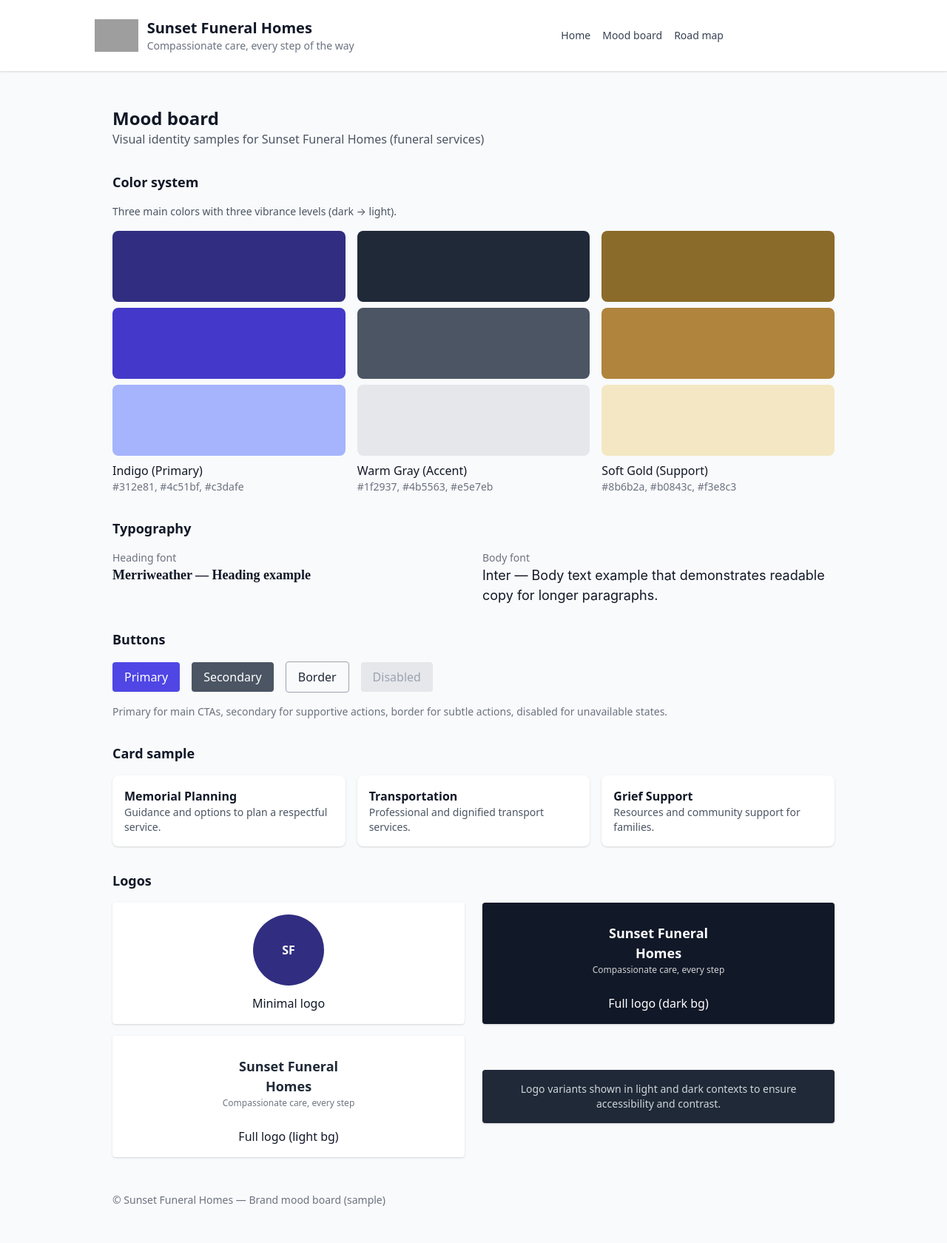
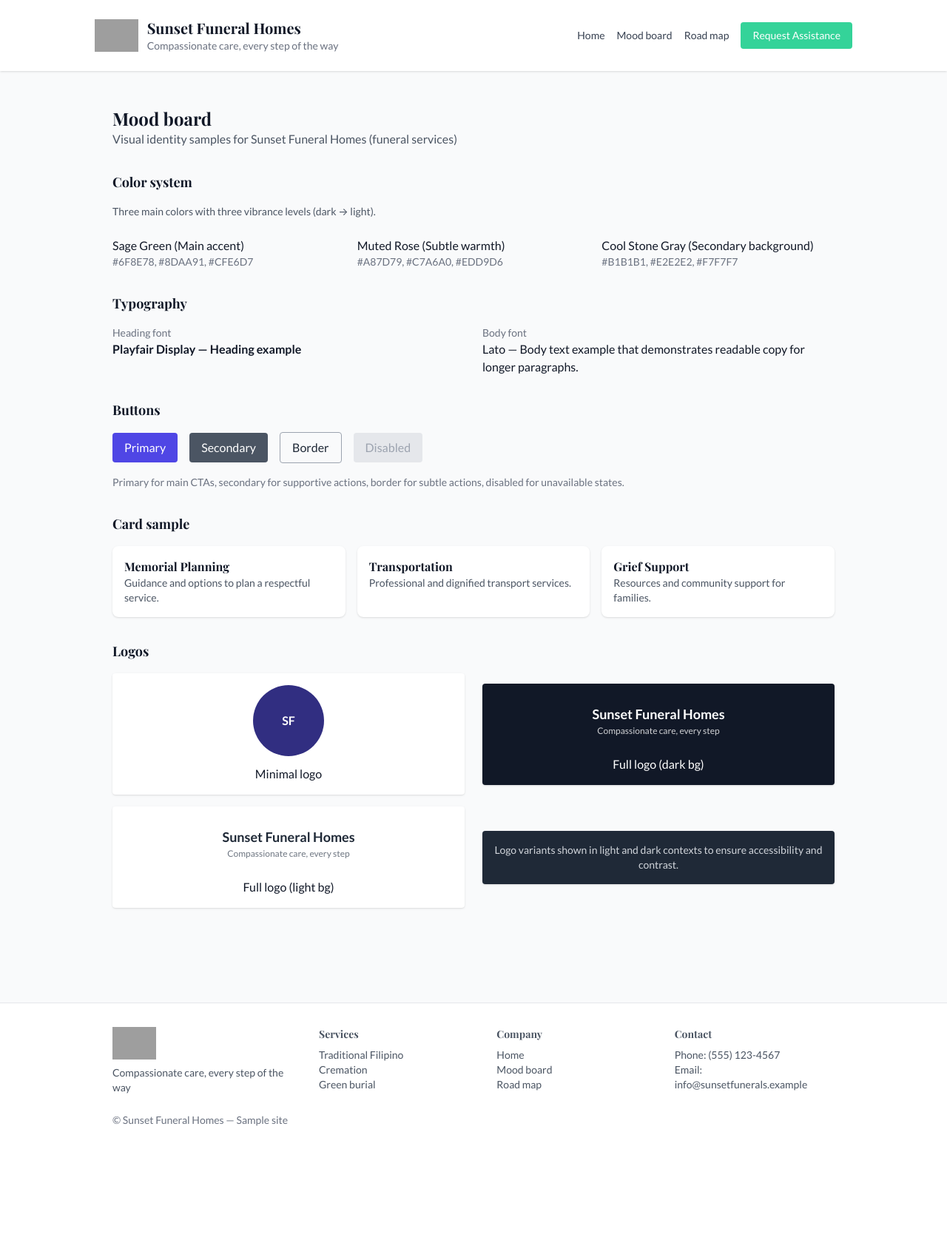
Before and after one commit to zyx-0314/CI4-template, a CodeIgniter 4 app: the page made by backend/app/Views/user/mood_board.php in a window 1280 px wide. Shown: the whole page at 74% size. After the commit the page ends 1522 px from the top, so only its background shows below. Run offline with PHP 8.4 and a stand-in for CodeIgniter, Linux system fonts and the light colour scheme; the template is opened without the code that fills it, so the values that code supplies are empty; some libraries are stand-ins or nearby versions; grey boxes are pictures that could not be loaded.

Commit message:
refactor: Replace inline head elements with component views for mood board, roadmap, and services pages

```diff
--- a/backend/app/Views/user/mood_board.php
+++ b/backend/app/Views/user/mood_board.php
@@ -1,16 +1,6 @@
 <!doctype html>
 <html lang="en">
-<head>
-  <meta charset="utf-8">
-  <meta name="viewport" content="width=device-width,initial-scale=1">
-  <title>Mood board — Sunset Funeral Homes</title>
-  <link href="https://cdn.jsdelivr.net/npm/tailwindcss@2.2.19/dist/tailwind.min.css" rel="stylesheet">
-  <style>
-    /* small utility to show color variants */
-    .swatch { height: 96px; border-radius: 8px }
-    .font-sample { font-size: 1.125rem }
-  </style>
-</head>
+<?= view('components/head', [ 'title' => 'Mood board — Sunset Funeral Homes' ]) ?>
 <body class="bg-gray-50 text-gray-900">
   <?php echo view('components/header'); ?>
   <div class="mx-auto px-6 py-12 max-w-5xl">
@@ -23,31 +13,31 @@
       <h2 class="mb-4 font-semibold text-lg">Color system</h2>
       <p class="mb-4 text-gray-600 text-sm">Three main colors with three vibrance levels (dark → light).</p>
       <div class="gap-4 grid grid-cols-3">
-        <!-- Primary: Deep Indigo -->
+        <!-- Sage Green (Accent) -->
         <div>
-          <div class="bg-indigo-900 swatch"></div>
-          <div class="bg-indigo-700 mt-2 swatch"></div>
-          <div class="bg-indigo-300 mt-2 swatch"></div>
-          <p class="mt-2 font-medium">Indigo (Primary)</p>
-          <p class="text-gray-500 text-sm">#312e81, #4c51bf, #c3dafe</p>
+          <div class="swatch" style="background:var(--sage-dark)"></div>
+          <div class="mt-2 swatch" style="background:var(--sage)"></div>
+          <div class="mt-2 swatch" style="background:var(--sage-light)"></div>
+          <p class="mt-2 font-medium">Sage Green (Main accent)</p>
+          <p class="text-gray-500 text-sm">#6F8E78, #8DAA91, #CFE6D7</p>
         </div>
 
-        <!-- Accent: Warm Gray -->
+        <!-- Muted Rose -->
         <div>
-          <div class="bg-gray-800 swatch"></div>
-          <div class="bg-gray-600 mt-2 swatch"></div>
-          <div class="bg-gray-200 mt-2 swatch"></div>
-          <p class="mt-2 font-medium">Warm Gray (Accent)</p>
-          <p class="text-gray-500 text-sm">#1f2937, #4b5563, #e5e7eb</p>
+          <div class="swatch" style="background:var(--rose-dark)"></div>
+          <div class="mt-2 swatch" style="background:var(--rose)"></div>
+          <div class="mt-2 swatch" style="background:var(--rose-light)"></div>
+          <p class="mt-2 font-medium">Muted Rose (Subtle warmth)</p>
+          <p class="text-gray-500 text-sm">#A87D79, #C7A6A0, #EDD9D6</p>
         </div>
 
-        <!-- Support: Soft Gold -->
+        <!-- Cool Stone Gray -->
         <div>
-          <div class="swatch" style="background:#8b6b2a"></div>
-          <div class="mt-2 swatch" style="background:#b0843c"></div>
-          <div class="mt-2 swatch" style="background:#f3e8c3"></div>
-          <p class="mt-2 font-medium">Soft Gold (Support)</p>
-          <p class="text-gray-500 text-sm">#8b6b2a, #b0843c, #f3e8c3</p>
+          <div class="swatch" style="background:var(--stone-dark)"></div>
+          <div class="mt-2 swatch" style="background:var(--stone)"></div>
+          <div class="mt-2 swatch" style="background:var(--stone-light)"></div>
+          <p class="mt-2 font-medium">Cool Stone Gray (Secondary background)</p>
+          <p class="text-gray-500 text-sm">#B1B1B1, #E2E2E2, #F7F7F7</p>
         </div>
       </div>
     </section>
@@ -57,11 +47,11 @@
       <div class="gap-6 grid grid-cols-2">
         <div>
           <p class="text-gray-500 text-sm">Heading font</p>
-          <p class="font-sample font-semibold" style="font-family: 'Merriweather', serif;">Merriweather — Heading example</p>
+          <p class="font-sample font-semibold">Playfair Display — Heading example</p>
         </div>
         <div>
           <p class="text-gray-500 text-sm">Body font</p>
-          <p class="font-sample" style="font-family: 'Inter', sans-serif;">Inter — Body text example that demonstrates readable copy for longer paragraphs.</p>
+          <p class="font-sample">Lato — Body text example that demonstrates readable copy for longer paragraphs.</p>
         </div>
       </div>
     </section>
@@ -127,7 +117,7 @@
       </div>
     </section>
 
-    <footer class="mt-12 text-gray-500 text-sm">© Sunset Funeral Homes — Brand mood board (sample)</footer>
   </div>
+  <?php echo view('components/footer'); ?>
 </body>
 </html>
```
Also changed, not shown: backend/app/Views/user/roadmap.php (+2 -7 lines), backend/app/Views/user/service.php (+2 -7 lines).
